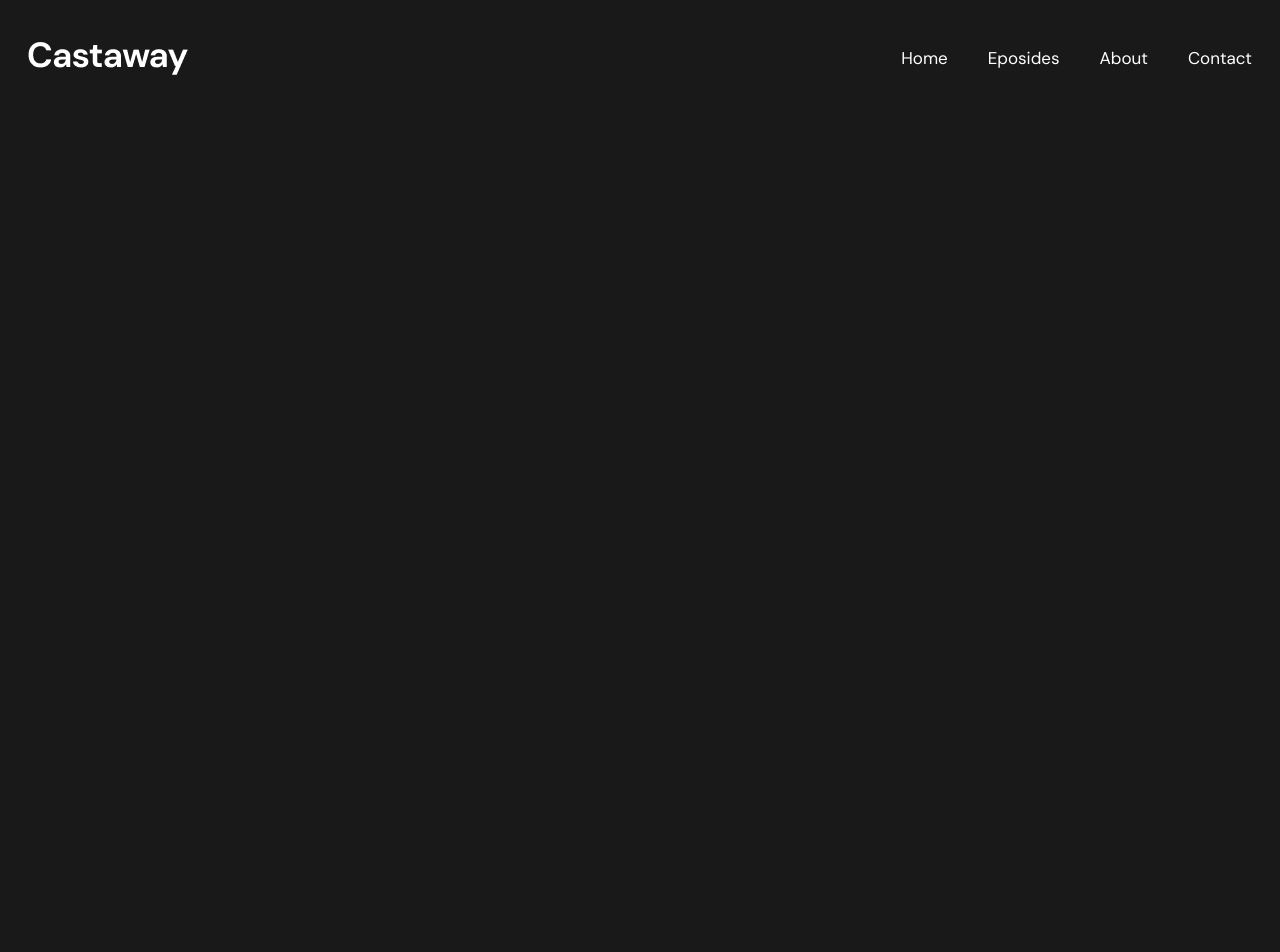
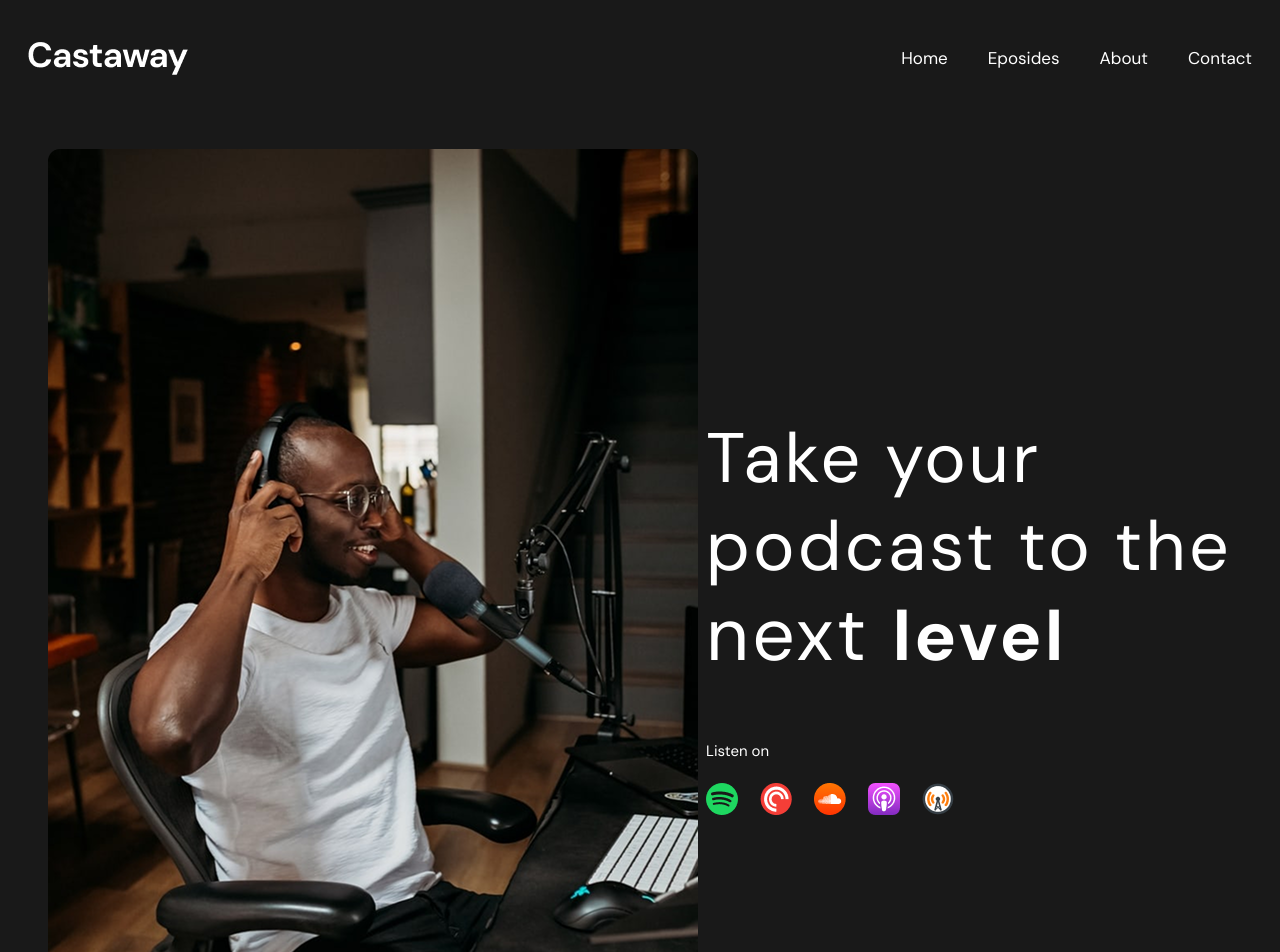
Before and after one commit to Steddyz/castaway-landing, a React (Vite) app: page / in a window 1280 px wide. Shown: the top 952 px of the page. Before the commit the page ends 800 px from the top, so only its background shows below. Built offline with nearby package versions, Linux system fonts and the light colour scheme.

Commit message:
add Hero section

```diff
--- a/index.html
+++ b/index.html
@@ -10,7 +10,7 @@
       href="https://fonts.googleapis.com/css2?family=DM+Sans:ital,opsz,wght@0,9..40,100..1000;1,9..40,100..1000&display=swap"
       rel="stylesheet"
     />
-    <title>Vite + React + TS</title>
+    <title>Castaway</title>
   </head>
   <body>
     <div id="root"></div>
--- a/src/App.tsx
+++ b/src/App.tsx
@@ -1,9 +1,11 @@
+import Hero from "./components/Hero/Hero.tsx";
 import Navbar from "./components/Navbar/Navbar.tsx";
 
 function App() {
   return (
     <>
       <Navbar />
+      <Hero />
     </>
   );
 }
--- /dev/null
+++ b/src/components/Hero/Hero.module.css
@@ -0,0 +1,40 @@
+.heroSection {
+  display: flex;
+  align-items: center;
+  justify-content: space-between;
+  padding: 40px;
+}
+
+.heroImage {
+  height: 873px;
+  max-width: 650px;
+}
+
+.title {
+  font-size: 70px;
+  line-height: 88px;
+  letter-spacing: 3.2px;
+  font-weight: 400;
+  width: 526px;
+}
+
+.titleSpan {
+  font-weight: 700;
+  font-size: 80;
+  letter-spacing: 3.2px;
+}
+
+.nextSpan {
+  font-size: 75px;
+}
+
+.subtitle {
+  font-size: 15px;
+  line-height: 24px;
+}
+
+.listenOn {
+  display: flex;
+  margin-top: 20px;
+  gap: 22px;
+}
--- /dev/null
+++ b/src/components/Hero/Hero.tsx
@@ -0,0 +1,39 @@
+import styles from "./Hero.module.css";
+import HeroIcon from "../../assets/HeroIcon.png";
+
+import { socials } from "../../const/const";
+
+const Hero = () => {
+  return (
+    <section className={styles.heroSection}>
+      <div>
+        <img src={HeroIcon} alt="HeroIcon" className={styles.heroImage} />
+      </div>
+      <div>
+        <h1 className={styles.title}>
+          Take your podcast to the{" "}
+          <span className={styles.nextSpan}>next </span>
+          <span className={styles.titleSpan}>level</span>
+        </h1>
+        <div>
+          <p className={styles.subtitle}>Listen on</p>
+          <div className={styles.listenOn}>
+            {socials.map((icon) => (
+              <div key={icon.id}>
+                <a href="#" target="_blank">
+                  <img
+                    src={icon.imgUrl}
+                    alt={icon.title}
+                    rel="noopener noreferrer"
+                  />
+                </a>
+              </div>
+            ))}
+          </div>
+        </div>
+      </div>
+    </section>
+  );
+};
+
+export default Hero;
--- a/src/components/Navbar/Navbar.tsx
+++ b/src/components/Navbar/Navbar.tsx
@@ -1,5 +1,3 @@
-import React from "react";
-
 import styles from "./Navbar.module.css";
 import "../../index.css";
 import Logo from "../../assets/Logo.png";
--- /dev/null
+++ b/src/const/const.ts
@@ -0,0 +1,33 @@
+import socialIcons1 from "../assets/socialIcons1.png";
+import socialIcons2 from "../assets/socialIcons2.png";
+import socialIcons3 from "../assets/socialIcons3.png";
+import socialIcons4 from "../assets/socialIcons4.png";
+import socialIcons5 from "../assets/socialIcons5.png";
+
+export const socials = [
+  {
+    id: 1,
+    title: "Spotify",
+    imgUrl: `${socialIcons1}`,
+  },
+  {
+    id: 2,
+    title: "spotify",
+    imgUrl: `${socialIcons2}`,
+  },
+  {
+    id: 3,
+    title: "SoundCloud",
+    imgUrl: `${socialIcons3}`,
+  },
+  {
+    id: 4,
+    title: "spotify",
+    imgUrl: `${socialIcons4}`,
+  },
+  {
+    id: 5,
+    title: "spotify",
+    imgUrl: `${socialIcons5}`,
+  },
+];
```
